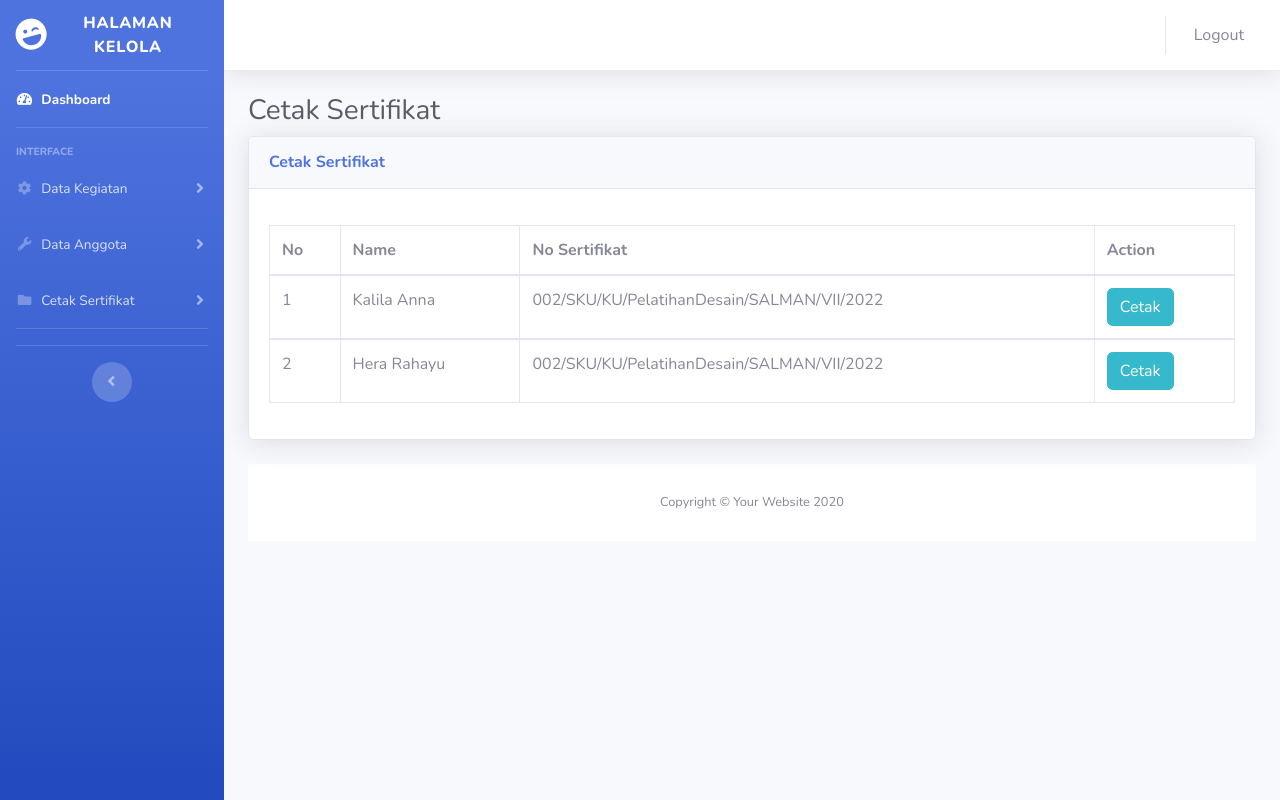
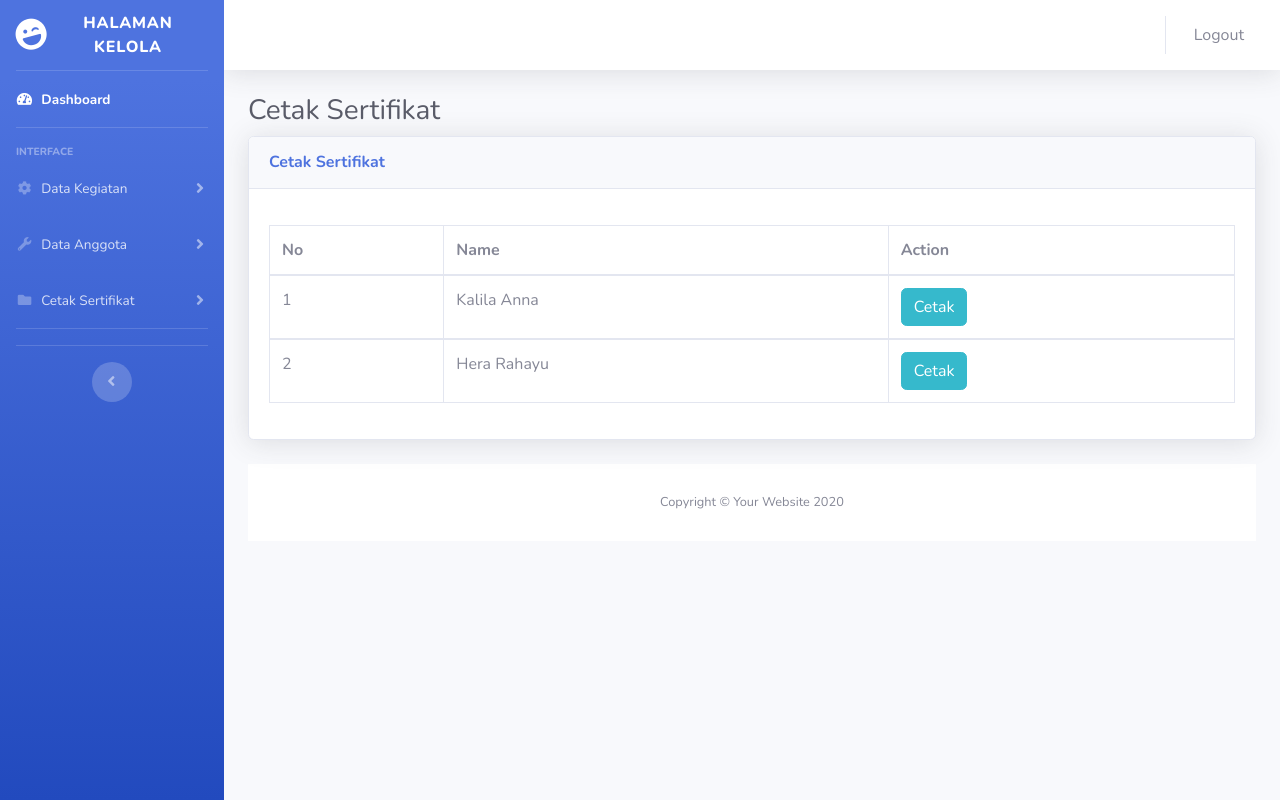
Before and after one commit to yasminm85/e-sertifikat, a PHP site: page /cetak.php in a window 1280 px wide. Run offline with PHP 8.4, Linux system fonts and the light colour scheme; a user stored in the database is signed in; data comes from the database, SQL or seed files in the repository.

Commit message:
update terbaru jilid 2

```diff
--- a/cetak.php
+++ b/cetak.php
@@ -210,7 +210,7 @@ $data = query("SELECT * FROM data_peserta");
 
                                             <th>No</th>
                                             <th>Name</th>
-                                            <th>No Sertifikat</th>
+
 
                                             <th>Action</th>
                                         </tr>
@@ -224,7 +224,7 @@ $data = query("SELECT * FROM data_peserta");
                                         <tr>
                                             <td><?= $i; ?></td>
                                             <td><?= $row["nama"]; ?></td>
-                                            <td>002/SKU/KU/PelatihanDesain/SALMAN/VII/2022</td>
+
 
                                             <td>
                                             <a href="template.php?id=<?= $row["id"]; ?>"><button type="button" class="btn btn-info">Cetak</button></a>
```
